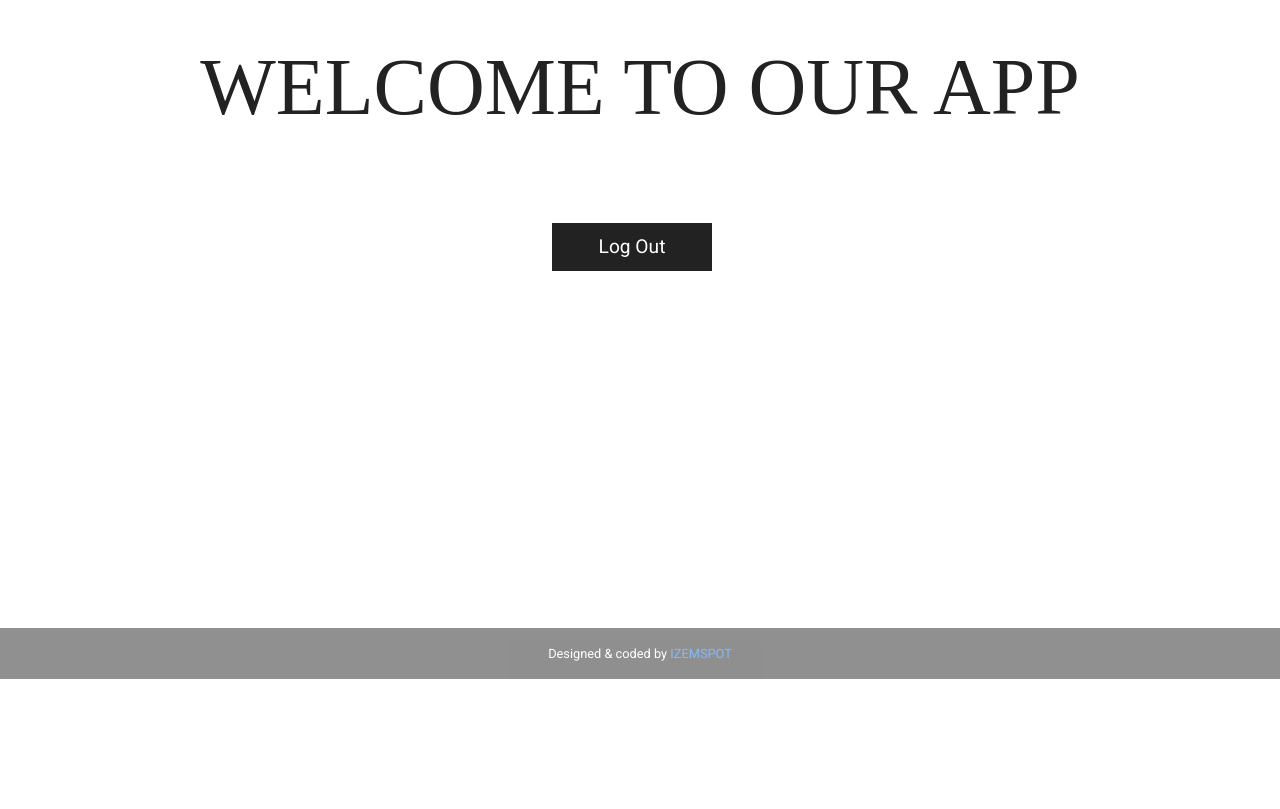
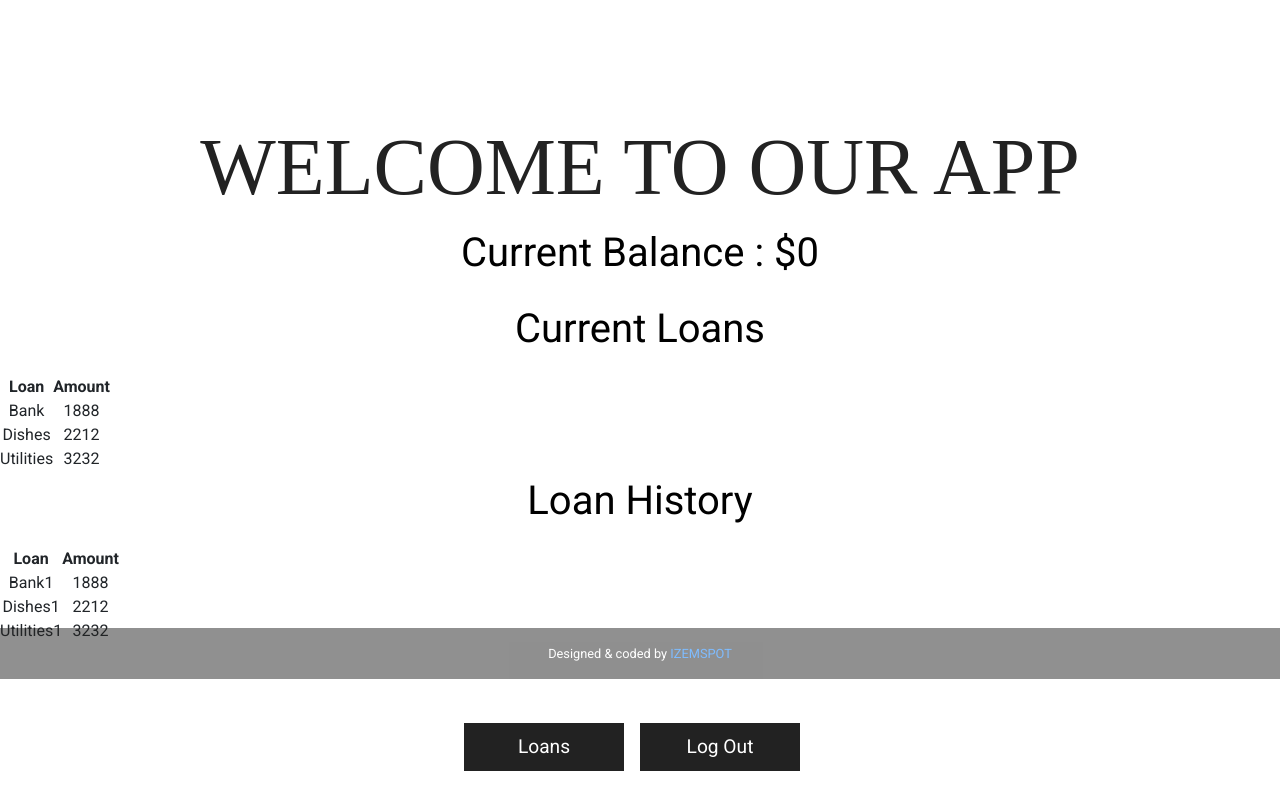
Before and after one commit to techtrek4/TT4_13, a React (Create React App) app in the folder frontend/: page /home in a window 1280 px wide. Shown: the part 121-930 px from the top of the page. Before the commit the page ends 800 px from the top, so only its background shows below. Built offline with nearby package versions, Linux system fonts and the light colour scheme; the HTML template or start-up script is replaced by a standard one; a web font is replaced by a local one.

Commit message:
home page updates

```diff
--- a/frontend/src/App.js
+++ b/frontend/src/App.js
@@ -6,6 +6,7 @@ import LoginPage from './components/pages/LoginPage'
 import RegisterPage from './components/pages/RegisterPage'
 import ForgetPasswordPage from './components/pages/ForgetPasswordPage'
 import HomePage from './components/pages/HomePage'
+import LoansPage from './components/pages/Loans'
 
 import './App.css'
 
@@ -19,6 +20,7 @@ export default function App() {
                     <Route path="/register" component={ RegisterPage } />
                     <Route path="/forget-password" component={ ForgetPasswordPage } />
                     <Route path="/home" component={ HomePage } />
+                    <Route path="/loans" component = {LoansPage}/>
                 </Switch>
                 <Footer />
             </div>
--- a/frontend/src/components/pages/HomePage.js
+++ b/frontend/src/components/pages/HomePage.js
@@ -1,13 +1,59 @@
 import React from 'react'
 import { Link } from 'react-router-dom'
 
+const CurrentLoans = [
+    { Loan: "Bank", Amount: "1888" },
+    { Loan: "Dishes", Amount: "2212" },
+    { Loan: "Utilities", Amount: "3232"},
+  ]
+
+  const LoanHistory = [
+    { LoanHistory: "Bank1", Amount: "1888" },
+    { LoanHistory: "Dishes1", Amount: "2212" },
+    { LoanHistory: "Utilities1", Amount: "3232"},
+  ]
 export default function HomePage() {
     return (
-        <div className="text-center">
+        <div className="text-center m-5-auto">
             <h1 className="main-title home-page-title">welcome to our app</h1>
+                <p style={{ color: 'Black' }} className="main-para text-center">Current Balance : $0 </p>
+                <p style={{ color: 'Black' }} className="main-para text-center">Current Loans </p>
+                <table align="center">
+                    <tr>
+                        <th>Loan</th>
+                        <th>Amount</th>
+                    </tr>
+                    {CurrentLoans.map((val, key) => {
+                    return (
+                      <tr key={key}>
+                        <td>{val.Loan}</td>
+                        <td>{val.Amount}</td>
+                      </tr>
+                    )
+                    })}
+                </table>
+                <p style={{ color: 'Black' }} className="main-para text-center">Loan History </p>
+                <table align="center">
+                    <tr>
+                        <th>Loan</th>
+                        <th>Amount</th>
+                    </tr>
+                    {LoanHistory.map((val, key) => {
+                    return (
+                      <tr key={key}>
+                        <td>{val.LoanHistory}</td>
+                        <td>{val.Amount}</td>
+                      </tr>
+                    )
+                    })}
+                </table>
+
+            <Link to = "/Loans">
+                <button className="primary-button">Loans</button>
+            </Link>
             <Link to="/">
                 <button className="primary-button">Log out</button>
             </Link>
         </div>
-    )
+    );
 }
--- /dev/null
+++ b/frontend/src/components/pages/Loans.js
@@ -0,0 +1,9 @@
+import React from 'react'
+import { Link } from 'react-router-dom'
+
+import '../../App.css'
+
+export default function LoansPage(){
+
+
+}
```
Also changed, not shown: frontend/src/App.css (line endings or trailing spaces).
